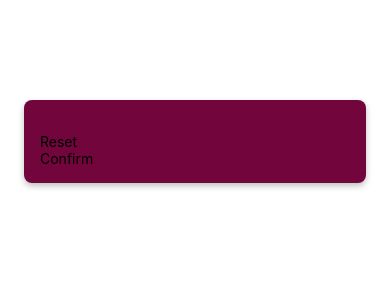
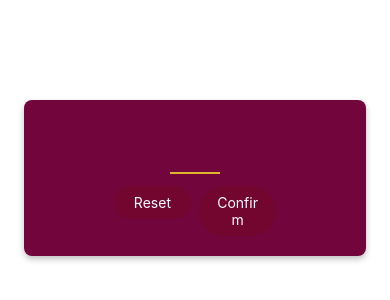
Before and after one commit to MidKnight92/rnCourse-section-4, a React Native app: screen / in a window 390 px wide. Shown: the top 300 px of the page. Built offline with nearby package versions, Linux system fonts and the light colour scheme.

Commit message:
Add styling to the Primary Button and change the direction to row in StartGameScreen

```diff
--- a/App.js
+++ b/App.js
@@ -2,7 +2,11 @@
 import StartGameScreen from "./screens/StartGameScreen";
 
 export default function App() {
-  return <StartGameScreen />;
+  return (
+    <View>
+      <StartGameScreen />
+    </View>
+  );
 }
 
 const styles = StyleSheet.create({
--- a/components/PrimaryButton.js
+++ b/components/PrimaryButton.js
@@ -1,8 +1,40 @@
-import { View, Text } from "react-native";
+import { View, Text, Pressable, StyleSheet } from "react-native";
 export default function PrimaryButton({ children }) {
+  const handlePress = () => {
+    console.log("pressed");
+  };
   return (
-    <View>
-      <Text>{children}</Text>
+    <View style={styles.btnOuterContainer}>
+      <Pressable
+        onPress={handlePress}
+        android_ripple={{ color: "#640333" }}
+        style={({ pressed }) =>
+          pressed ? [styles.pressed, styles.btnContainer] : styles.btnContainer
+        }
+      >
+        <Text style={styles.btnText}>{children}</Text>
+      </Pressable>
     </View>
   );
 }
+
+const styles = StyleSheet.create({
+  btnOuterContainer: {
+    borderRadius: 28,
+    margin: 4,
+    overflow: "hidden",
+  },
+  btnContainer: {
+    backgroundColor: "#72062f",
+    paddingVertical: 8,
+    paddingHorizontal: 16,
+    elevation: 4,
+  },
+  btnText: {
+    color: "white",
+    textAlign: "center",
+  },
+  pressed: {
+    opacity: 0.75,
+  },
+});
--- a/screens/StartGameScreen.js
+++ b/screens/StartGameScreen.js
@@ -3,15 +3,29 @@
 export default function StartGameScreen() {
   return (
     <View style={styles.inputContainer}>
-      <TextInput />
-      <PrimaryButton>Reset</PrimaryButton>
-      <PrimaryButton>Confirm</PrimaryButton>
+      <TextInput
+        style={styles.numberInput}
+        maxLength={2}
+        keyboardType="number-pad"
+        autoCapitalize="none"
+        autoCorrect={false}
+      />
+      <View style={styles.btnsContainer}>
+        <View style={styles.btnContainer}>
+          <PrimaryButton>Reset</PrimaryButton>
+        </View>
+        <View style={styles.btnContainer}>
+          <PrimaryButton>Confirm</PrimaryButton>
+        </View>
+      </View>
     </View>
   );
 }
 
 const styles = StyleSheet.create({
   inputContainer: {
+    justifyContent: "center",
+    alignItems: "center",
     padding: 16,
     marginTop: 100,
     backgroundColor: "#72063c",
@@ -27,4 +41,21 @@
     shadowRadius: 6, // ios
     shadowOpacity: 0.25, // ios
   },
+  numberInput: {
+    height: 50,
+    fontSize: 32,
+    borderBottomColor: "#ddb52f",
+    borderBottomWidth: 2,
+    color: "#ddb52f",
+    marginVertical: 8,
+    fontWeight: "bold",
+    width: 50,
+    textAlign: "center",
+  },
+  btnsContainer: {
+    flexDirection: "row",
+  },
+  btnContainer: {
+    flex: 1,
+  },
 });
```
